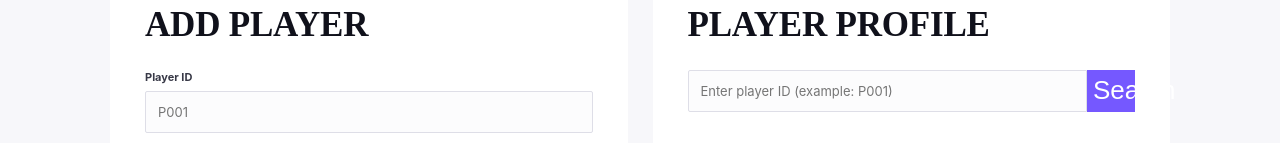
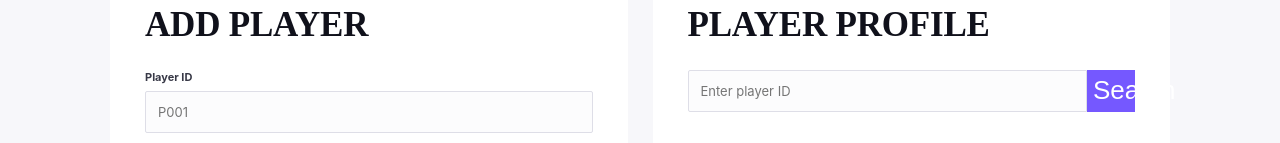
Before and after one commit to seshadri-07/Gaming, a website: page public/index.html in a window 1280 px wide. Shown: the part 750-893 px from the top of the page. Drawn offline with Linux system fonts and the light colour scheme; no server answers.

Commit message:
Update index.html

```diff
--- a/public/index.html
+++ b/public/index.html
@@ -46,7 +46,7 @@
       </div>
       <div class="panel">
         <p class="eyebrow">SEARCH PLAYER</p><h2>Player profile</h2>
-        <div class="search"><input id="searchId" placeholder="Enter player ID (example: P001)" /><button id="searchButton" aria-label="Search">Search</button></div>
+        <div class="search"><input id="searchId" placeholder="Enter player ID" /><button id="searchButton" aria-label="Search"> Search</button></div>
         <div id="profileEmpty" class="empty-state">Search for a player to see their details here.</div>
         <article id="playerCard" class="player-card hidden"></article>
       </div>
```
